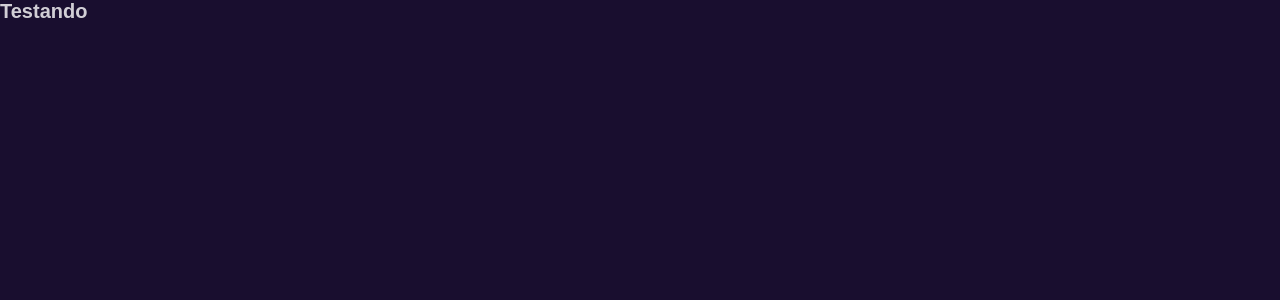
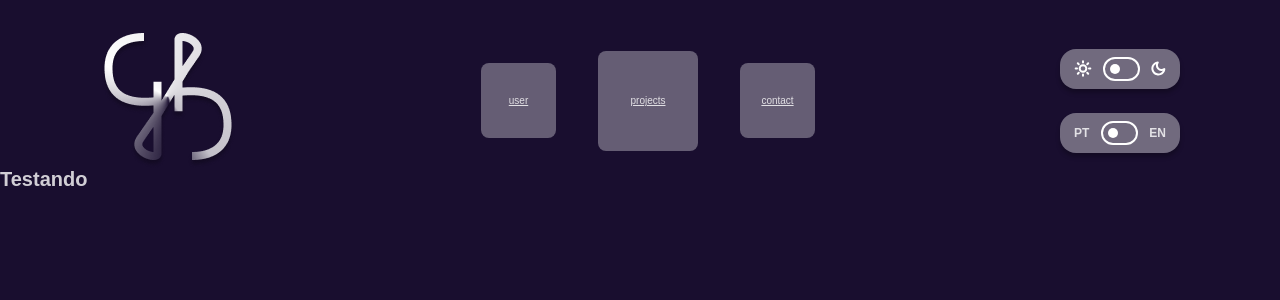
Before and after one commit to gabrielb-ss/my-portfolio, a React (Vite) app: page / in a window 1280 px wide. Shown: the top 300 px of the page. Built offline with nearby package versions, Linux system fonts and the light colour scheme.

Commit message:
feat: add components Header

```diff
--- a/src/App.tsx
+++ b/src/App.tsx
@@ -1,8 +1,10 @@
+import { Header } from "./components/Header";
 import { GlobalStyle } from "./styles/global";
 
 function App() {
   return (
     <>
+      <Header></Header>
       <h1>Testando</h1>
 
       <GlobalStyle />
--- /dev/null
+++ b/src/components/Header/index.tsx
@@ -0,0 +1,39 @@
+import { Container } from './styles'
+import logoImg from '../../assets/logo.png'
+import sunImg from '../../assets/sun.svg'
+import moonImg from '../../assets/moon.svg'
+
+import tabsImg from '../../assets/tabs.png'
+import selectorsImg from '../../assets/selectors.png'
+
+export function Header () {
+  return (
+    <Container>
+        <img src={logoImg} alt="Gabriel Barbosa"/>
+
+        <nav>
+          <a href="#">user</a>
+          <a className='selected' href="#">projects</a>
+          <a href="#">contact</a>
+        </nav>
+
+        <div id='switchers-container'>
+          <div className='switcher' id='light-mode'>
+            <img src={sunImg} alt="" />
+            <input type="checkbox" id="mode" />
+            <label htmlFor="mode"></label>
+            <img src={moonImg} id="moon" alt="" />
+          </div>
+
+          <div className='switcher' id='language'>
+            <p>PT</p>
+            <input type="checkbox" id="lang" />
+            <label htmlFor="lang"></label>
+            <p id='en'>EN</p>
+          </div>
+        </div>
+
+
+    </Container>
+  );
+}
--- /dev/null
+++ b/src/components/Header/styles.ts
@@ -0,0 +1,102 @@
+import styled from 'styled-components';
+
+export const Container = styled.header`
+  background-color: transparent;
+  width: 100vw;
+  display: flex;
+  justify-content: space-between;
+  align-items: center;
+  padding: 3.3rem 10rem 0;
+
+  nav {
+    display: flex;
+    gap: 4.2rem;
+    align-items: center;
+
+    a {
+      background: rgba(255, 255, 255, 0.33);
+      border-radius: .8rem;
+      width: 7.5rem;
+      height: 7.5rem;
+
+      display: flex;
+      flex-direction: column;
+      justify-content: center;
+      text-align: center;
+    }
+
+    .selected {
+      width: 10rem;
+      height: 10rem;
+    }
+
+  }
+  // Switch
+  #switchers-container {
+    display: flex;
+    flex-direction: column;
+    gap: 2.4rem;
+
+    input[type=checkbox]{
+    height: 0;
+    width: 0;
+    visibility: hidden;
+    }
+
+    label {
+      cursor: pointer;
+      color: transparent;
+      border: 2px solid white;
+      width: 3.7rem;
+      height: 2.4rem;
+      display: block;
+      border-radius: 100px;
+      position: relative;
+    }
+
+    .switcher {
+      display: flex;
+      justify-content: space-between;
+      align-items: center;
+      padding: .8rem 1.4rem;
+
+      width: 120px;
+      height: 40px;
+
+      background: rgba(255, 255, 255, 0.38);
+      box-shadow: 0px 4px 4px rgba(0, 0, 0, 0.25);
+      border-radius: 16px;
+    }
+
+    label:after {
+      content: '';
+      position: absolute;
+      top: .5rem;
+      left: .5rem;
+      width: 1rem;
+      height: 1rem;
+      background: #fff;
+      border-radius: 9rem;
+      transition: 0.3s;
+    }
+
+    input:checked + label:after {
+      left: calc(100% - 5px);
+      transform: translateX(-100%);
+    }
+
+    label:active:after {
+      width: 1.5rem;
+    }
+
+    #moon, #en{
+      margin-left: .5rem;
+    }
+
+    p {
+      font-size: 1.2rem;
+      font-weight: 700;
+    }
+  }
+
+`;
```
